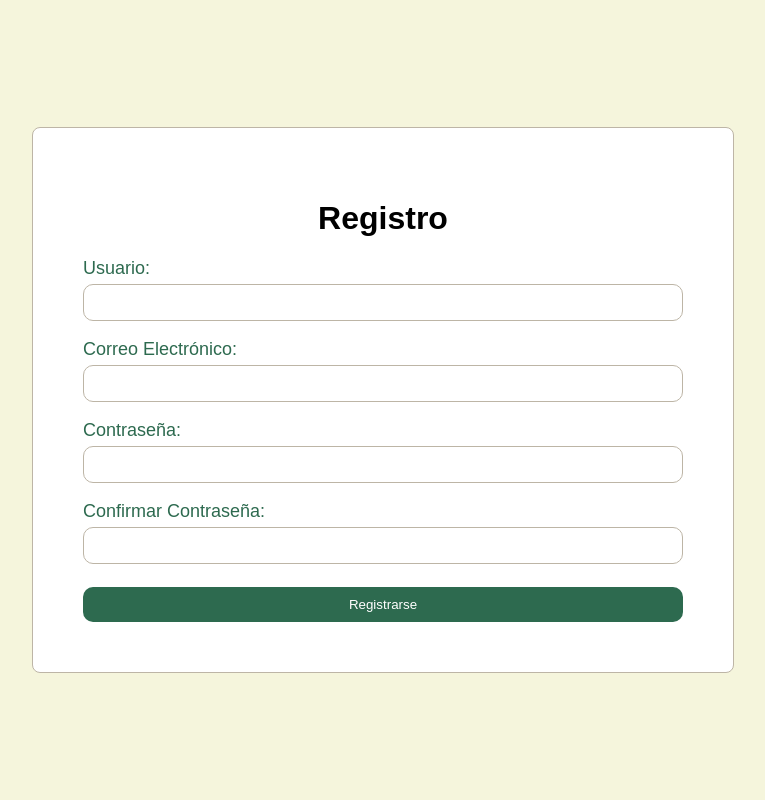
After one commit to facundorochascanegatti/proyecto-final-3-mg, a PHP site: page /register.html in a window 1280 px wide. The commit adds this page. Shown: the whole page, without its empty margins (257-1022 px from the left). Run offline with PHP 8.4, Linux system fonts and the light colour scheme.

Commit message:
login y register

```diff
--- /dev/null
+++ b/register.html
@@ -0,0 +1,26 @@
+<!DOCTYPE html>
+<html lang="en">
+<head>
+    <meta charset="UTF-8">
+    <meta name="viewport" content="width=device-width, initial-scale=1.0">
+    <link href="style.css" rel="stylesheet">
+    <title>Document</title>
+</head>
+<body>
+    <div class="Registro">
+        <h1><b>Registro</b></h1>
+
+        <form action="php/register.php" method="post">
+            <label for="username">Usuario:</label>
+            <input type="text" id="username" name="username" required><br><br>
+            <label for="email">Correo Electrónico:</label>
+            <input type="email" id="email" name="email" required><br><br>
+
+            <label for="password">Contraseña:</label>
+            <input type="password" id="password" name="password" required><br><br>
+            <label for="confirm_password">Confirmar Contraseña:</label>
+            <input type="password" id="confirm_password" name="confirm_password" required><br><br>
+
+            <input type="submit" value="Registrarse">
+</body>
+</html>
--- a/style.css
+++ b/style.css
@@ -42,5 +42,21 @@ input[type="submit"]{
 	border:none;
 	color:#fff;
 	cursor:pointer;
-	border-radius: 10%;
+	border-radius: 10px;
 }
+
+.Register {
+	position: absolute;
+	top: 80%
+
+}
+
+.Registro {
+	background-color: #FFFFFF;
+	padding: 50px;
+	border-radius: 8px;
+	width: 600px;
+	font-family: 'Montserrat', sans-serif;
+	border: 1px solid #BDB5A6;
+
+}
```
Also changed, not shown: index.html (+12 -4 lines).
